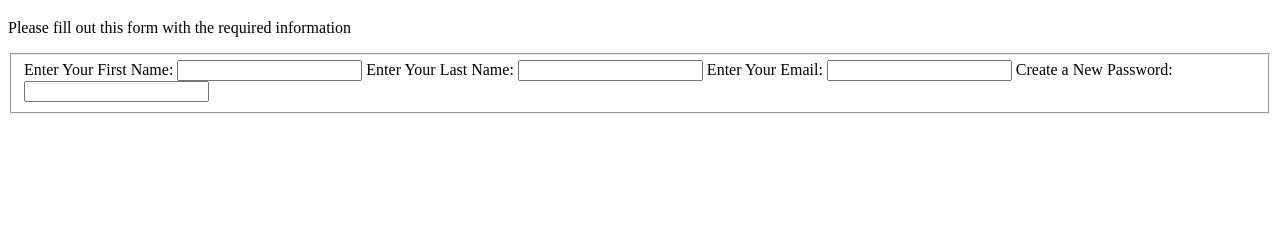
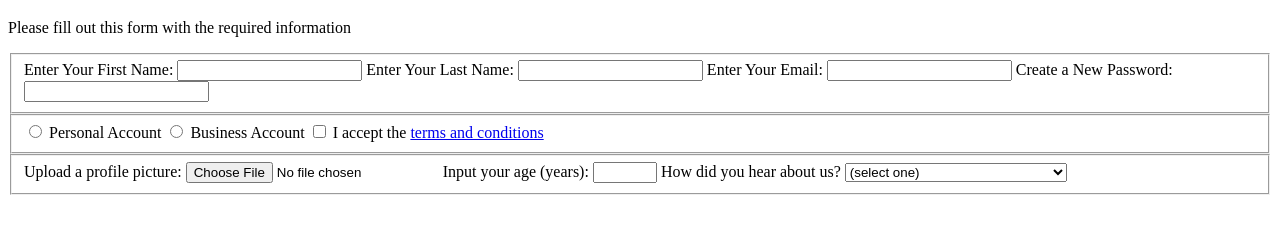
Before and after one commit to ErnestKnowing/registration-formTwo, a plain HTML site: page index.html in a window 1280 px wide. Shown: the part 61-294 px from the top of the page. Drawn offline with Linux system fonts and the light colour scheme.

Commit message:
feat: one and two fieldset

```diff
--- a/index.html
+++ b/index.html
@@ -16,5 +16,22 @@
             <label for="email">Enter Your Email: <input id="email" type="email" required  name="email"></label>
             <label for="new-password">Create a New Password: <input id="new-password" type="password" required pattern="[a-z]{8,}" name="password"></label>
         </fieldset>
+        <fieldset>
+            <label for="personal-account"><input type="radio" name="account-type" id="personal-account" class="inline"> Personal Account</label>
+            <label for="business-account"><input type="radio" name="account-type" id="business-account" class="inline"> Business Account</label>
+            <label for="terms-and-conditions"><input type="checkbox" required id="terms-and-conditions" class="inline" name="terms-and-conditions"> I accept the <a href="https://www.freecodecamp.org/news/terms-of-service/">terms and conditions</a></label>
+        </fieldset>
+        <fieldset>
+            <label for="profile-picture">Upload a profile picture: <input type="file" id="profile-picture" name="profile-picture"></label>
+            <label for="age">Input your age (years): <input type="number" min="13" max="120" id="age" name="age"></label>
+            <label for="referrer">How did you hear about us?
+                <select id="referrer" name="referrer">
+                    <option value="">(select one)</option>
+                    <option value="1">freeCodeCamp News</option>
+                    <option value="2">freeCodeCamp YouTube Channel</option>
+                    <option value="3">freeCodeCamp Forum</option>
+                    <option value="4">Other</option>
+                </select>
+            </label>
 </body>
 </html>
```
